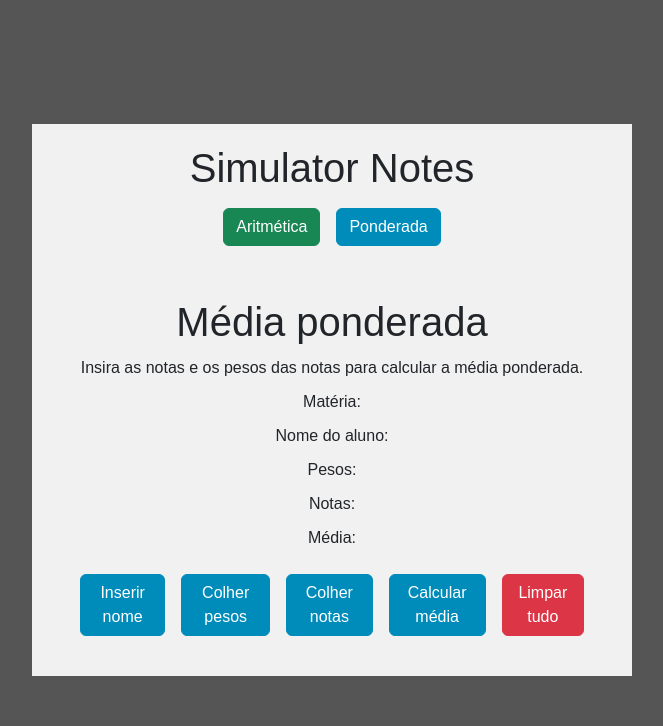
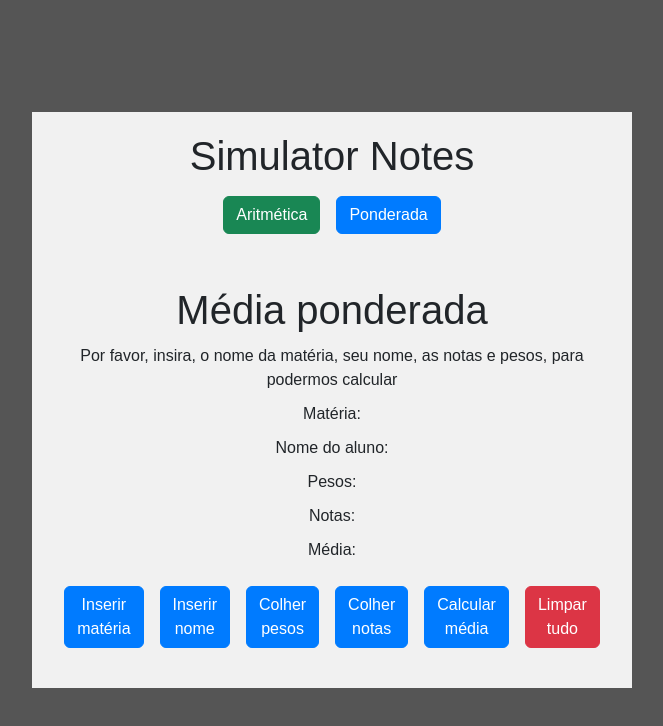
Before and after one commit to emanoelCarvalho/simulator-of-notes-in-vueJs, a Vue app: page / in a window 1280 px wide. Both pictures are taken after a click on the button "Ponderada". Shown: the top 726 px of the page, without its empty margins (308-971 px from the left). Built offline with nearby package versions, Linux system fonts and the light colour scheme.

Commit message:
Create folder routes and, settings in the, ponderada and aritmetica

```diff
--- a/src/components/Aritmetica.vue
+++ b/src/components/Aritmetica.vue
@@ -24,9 +24,11 @@ export default {
   data() {
     return {
       notas: [],
-      media: 0,
+      media: '',
       name: '',
       materia: '',
+      max: 10,
+      min: 0,
     }
   },
 
@@ -41,6 +43,11 @@ export default {
 
     colherNotas() {
       let nota = parseFloat(prompt('Insira a nota (ou digite "stop" para encerrar a coleta de notas):'))
+      if(nota > this.max || nota < this.min) {
+        alert('Nota inválida, coloque uma nota entre ' + this.min + ' e ' + this.max + '!')
+        nota = parseFloat(prompt('Insira a próxima nota (ou digite "stop" para encerrar a coleta de notas):'))
+
+      }
       while (!isNaN(nota)) {
         this.notas.push(nota)
         nota = parseFloat(prompt('Insira a próxima nota (ou digite "stop" para encerrar a coleta de notas):'))
@@ -54,7 +61,7 @@ export default {
       }
       this.media = soma / this.notas.length
 
-      alert('A média de ' + this.name + ' é: ' + this.media.toFixed(2));
+      alert('A média de ' + this.name + ' é: ' + this.media.toFixed(2)  );
 
       setTimeout(() => {
         this.isAprovado();
@@ -73,9 +80,46 @@ export default {
 
     clearAll() {
       this.notas = []
-      this.media = 0
+      this.media = ''
       this.name = ''
     }
   },
 }
 </script>
+
+<style>
+.container {
+  max-width: 600px;
+  margin: 0 auto;
+  padding: 20px;
+  text-align: center;
+}
+
+.btn {
+  font-size: 16px;
+}
+
+.btn-primary {
+  background-color: #007bff;
+  border-color: #007bff;
+}
+
+.btn-primary:hover {
+  background-color: #0069d9;
+  border-color: #0069d9;
+}
+
+.btn-danger {
+  background-color: #dc3545;
+  border-color: #dc3545;
+}
+
+.btn-danger:hover {
+  background-color: #c82333;
+  border-color: #c82333;
+}
+
+p {
+  margin: 10px 0;
+}
+</style>
--- a/src/components/Ponderada.vue
+++ b/src/components/Ponderada.vue
@@ -1,7 +1,7 @@
 <template>
     <div class="container">
         <h1>Média ponderada</h1>
-        <p>Insira as notas e os pesos das notas para calcular a média ponderada.</p>
+        <p>Por favor, insira, o nome da matéria, seu nome, as notas e pesos, para podermos calcular</p>
         <p>Matéria: {{ materia }}</p>
         <p>Nome do aluno: {{ name }}</p>
         <p>Pesos: {{ pesos.join(', ') }}</p>
@@ -9,6 +9,7 @@
         <p>Média: {{ media }}</p>
 
         <div class="d-flex justify-content-center mt-4">
+            <button @click="inserirMaterial" class="btn btn-primary mx-2">Inserir matéria</button>
             <button @click="colherName" class="btn btn-primary mx-2">Inserir nome</button>
             <button @click="colherPesos" class="btn btn-primary mx-2">Colher pesos</button>
             <button @click="colherNotas" class="btn btn-primary mx-2">Colher notas</button>
@@ -28,7 +29,11 @@ export default {
             pesos: [],
             media: '',
             name: '',
-            materia: ''
+            materia: '',
+            max: 10,
+            min: 0,
+            maxPesos: 4,
+            minPesos: 1
         }
     },
     methods: {
@@ -41,18 +46,28 @@ export default {
         },
         colherNotas() {
             let nota = parseFloat(prompt('Insira a nota (ou digite "stop" para encerrar a coleta de notas):'))
+            if (nota > this.max || nota < this.min) {
+                alert('Nota inválida, coloque uma nota entre ' + this.min + ' e ' + this.max + '!')
+                nota = parseFloat(prompt('Insira a próxima nota (ou digite "stop" para encerrar a coleta de notas):'))
+            }
             while (!isNaN(nota)) {
                 this.notas.push(nota)
                 nota = parseFloat(prompt('Insira a próxima nota (ou digite "stop" para encerrar a coleta de notas):'))
             }
         },
+
         colherPesos() {
             let peso = parseFloat(prompt('Insira a pesos (ou digite "stop" para encerrar a coleta de pesos):'))
+            if (peso > this.maxPesos || peso < this.minPesos) {
+                alert('Peso inválido, digite um valor entre ' + this.minPesos + ' e ' + this.maxPesos + '!')
+                peso = parseFloat(prompt('Insira o peso da nota: (ou digite "stop" para encerrar a coleta de pesos)'))
+            }
             while (!isNaN(peso)) {
                 this.pesos.push(peso)
                 peso = parseFloat(prompt('Insira o peso da nota: (ou digite "stop" para encerrar a coleta de pesos)'))
             }
         },
+
         calcularMedia() {
             let soma = 0
             let somaPesos = 0
```
Also changed, not shown: src/routes/router.js (added).
